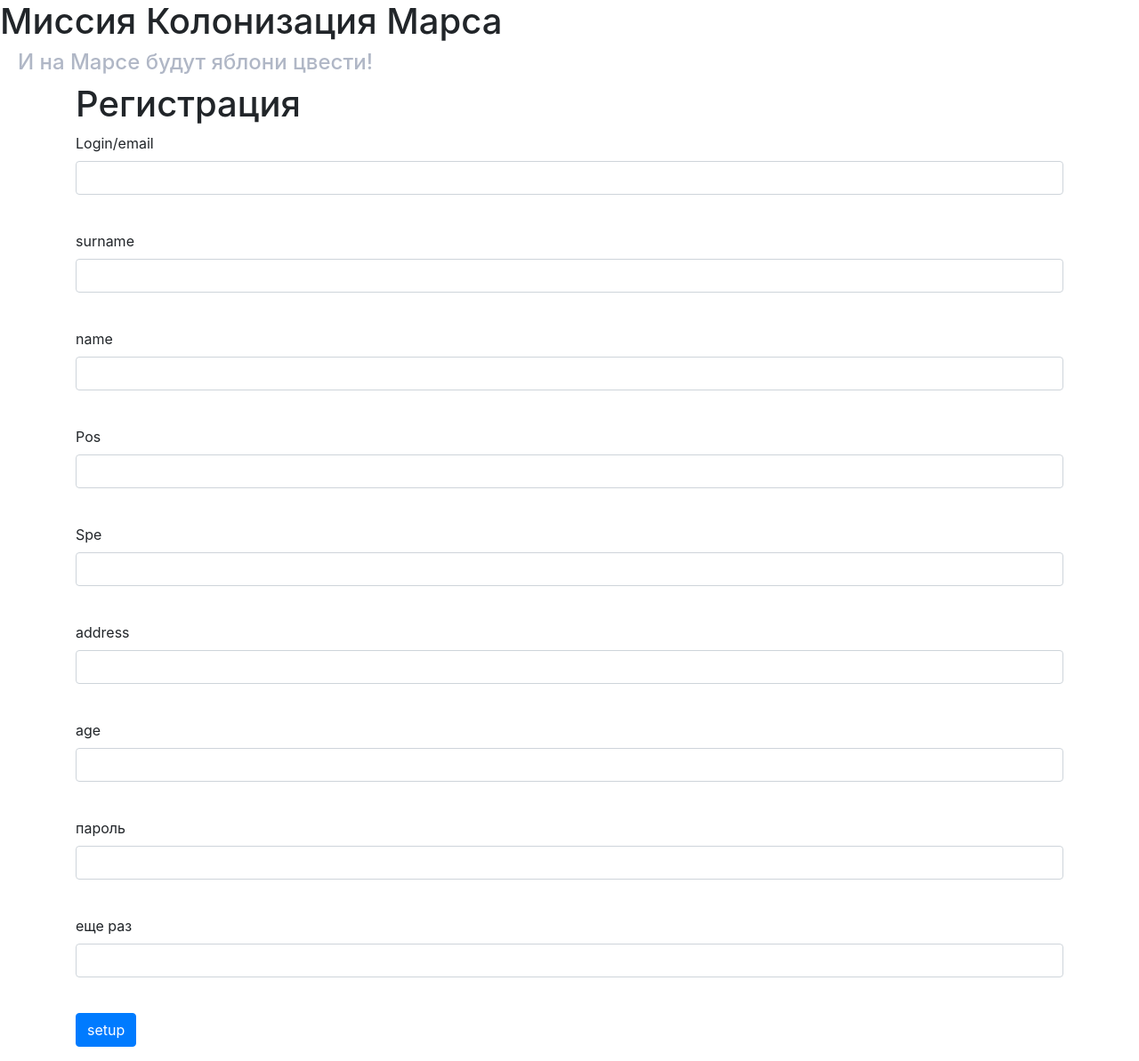
After one commit to Kir-mus/wb, a Flask app: page /register in a window 1280 px wide. The commit adds this page. Shown: the whole page at 89% size. Run offline with Flask 2, Linux system fonts and the light colour scheme; some libraries are stand-ins or nearby versions.

Commit message:
sqlachim 2

```diff
--- a/main.py
+++ b/main.py
@@ -1,20 +1,102 @@
-from flask import Flask, render_template
+from flask import Flask, render_template, redirect
+from flask_wtf import FlaskForm
+from wtforms import StringField, PasswordField, BooleanField, SubmitField, IntegerField
+from wtforms.fields.html5 import EmailField
+from wtforms.validators import DataRequired
+from flask_login import LoginManager, login_user, login_required, logout_user
 from datetime import date
 from data import db_session
 from data.jobs import Jobs
+from data.users import User
 
 
 app = Flask(__name__)
 app.config['SECRET_KEY'] = 'yandexlyceum_secret_key'
 db_session.global_init("db/jo.sqlite")
 db_session.global_init("db/blogs.sqlite")
+login_manager = LoginManager()
+login_manager.init_app(app)
 
 
-session = db_session.create_session()
+class RegisterForm(FlaskForm):
+    email = EmailField('Login/email', validators=[DataRequired()])
+    password_1 = PasswordField('пароль', validators=[DataRequired()])
+    password_2 = PasswordField('еще раз', validators=[DataRequired()])
+    surname = StringField('surname', validators=[DataRequired()])
+    name = StringField('name', validators=[DataRequired()])
+    age = IntegerField('age', validators=[DataRequired()])
+    pos = StringField('Pos', validators=[DataRequired()])
+    spes = StringField('Spe', validators=[DataRequired()])
+    address = StringField('address', validators=[DataRequired()])
+    submit = SubmitField('setup')
+
+
+class LoginForm(FlaskForm):
+    email = EmailField('Почта', validators=[DataRequired()])
+    password = PasswordField('Пароль', validators=[DataRequired()])
+    remember_me = BooleanField('Запомнить меня')
+    submit = SubmitField('Войти')
+
+
+@app.route('/register', methods=['GET', 'POST'])
+def reqister():
+    form = RegisterForm()
+    if form.validate_on_submit():
+        if form.password_1.data != form.password_2.data:
+            return render_template('register.html', title='Регистрация',
+                                   form=form,
+                                   message="Пароли не совпадают")
+        session = db_session.create_session()
+        if session.query(User).filter(User.email == form.email.data).first():
+            return render_template('register.html', title='Регистрация',
+                                   form=form,
+                                   message="Такой пользователь уже есть")
+        user = User(
+            surname=form.surname.data,
+            name=form.name.data,
+            position=form.pos.data,
+            speciality=form.spes.data,
+            address=form.address.data,
+            email=form.email.data,
+            age=form.age.data,
+        )
+        user.set_password(form.password.data)
+        session.add(user)
+        session.commit()
+    return render_template('register.html', title='Регистрация', form=form)
+
+
+@login_manager.user_loader
+def load_user(user_id):
+    session = db_session.create_session()
+    return session.query(User).get(user_id)
+
+
+@app.route('/login', methods=['GET', 'POST'])
+def login():
+    form = LoginForm()
+    if form.validate_on_submit():
+        session = db_session.create_session()
+        user = session.query(User).filter(User.email == form.email.data).first()
+        if user and user.check_password(form.password.data):
+            login_user(user, remember=form.remember_me.data)
+            return redirect("/")
+        return render_template('login.html',
+                               message="Неправильный логин или пароль",
+                               form=form)
+    return render_template('login.html', title='Авторизация', form=form)
+
+
+@app.route('/logout')
+@login_required
+def logout():
+    logout_user()
+    return redirect("/")
 
 
 @app.route('/works')
 def works():
+    session = db_session.create_session()
     jobsid = {}
     for jobs in session.query(Jobs):
         jobsid[str(jobs.id)] = [jobs.job, jobs.team_leader, jobs.work_size, jobs.collaborators, jobs.is_finished]
--- /dev/null
+++ b/templates/register.html
@@ -0,0 +1,92 @@
+{% extends "base.html" %}
+
+{% block content %}
+<h1>Регистрация</h1>
+<form action="" method="post">
+    {{ form.hidden_tag() }}
+    {{ form.csrf_token }}
+    <p>
+        {{ form.email.label }}<br>
+        {{ form.email(class="form-control", type="email") }}<br>
+        {% for error in form.email.errors %}
+            <p class="alert alert-danger" role="alert">
+                {{ error }}
+            </p>
+        {% endfor %}
+    </p>
+    <p>
+        {{ form.surname.label }}<br>
+        {{ form.surname(class="form-control") }}<br>
+        {% for error in form.surname.errors %}
+            <p class="alert alert-danger" role="alert">
+                {{ error }}
+            </p>
+        {% endfor %}
+    </p>
+    <p>
+        {{ form.name.label }}<br>
+        {{ form.name(class="form-control") }}<br>
+        {% for error in form.name.errors %}
+            <p class="alert alert-danger" role="alert">
+                {{ error }}
+            </p>
+        {% endfor %}
+    </p>
+    <p>
+        {{ form.pos.label }}<br>
+        {{ form.pos(class="form-control") }}<br>
+        {% for error in form.pos.errors %}
+            <p class="alert alert-danger" role="alert">
+                {{ error }}
+            </p>
+        {% endfor %}
+    </p>
+    <p>
+        {{ form.spes.label }}<br>
+        {{ form.spes(class="form-control") }}<br>
+        {% for error in form.spes.errors %}
+            <p class="alert alert-danger" role="alert">
+                {{ error }}
+            </p>
+        {% endfor %}
+    </p>
+    <p>
+        {{ form.address.label }}<br>
+        {{ form.address(class="form-control") }}<br>
+        {% for error in form.address.errors %}
+            <p class="alert alert-danger" role="alert">
+                {{ error }}
+            </p>
+        {% endfor %}
+    </p>
+    <p>
+        {{ form.age.label }}<br>
+        {{ form.age(class="form-control") }}<br>
+        {% for error in form.age.errors %}
+            <p class="alert alert-danger" role="alert">
+                {{ error }}
+            </p>
+        {% endfor %}
+    </p>
+    <p>
+        {{ form.password_1.label }}<br>
+        {{ form.password_1(class="form-control", type="password") }}<br>
+        {% for error in form.password_1.errors %}
+            <p class="alert alert-danger" role="alert">
+                {{ error }}
+            </p>
+        {% endfor %}
+    </p>
+    <p>
+        {{ form.password_2.label }}<br>
+        {{ form.password_2(class="form-control", type="password") }}<br>
+        {% for error in form.password_2.errors %}
+            <p class="alert alert-danger" role="alert">
+                {{ error }}
+            </p>
+        {% endfor %}
+    </p>
+    <p>{{ form.submit(type="submit", class="btn btn-primary") }}</p>
+    {{message}}
+</form>
+{% endblock %}
```
Also changed, not shown: data/users.py (+10 -2 lines), templates/login.html (+10 -29 lines).
